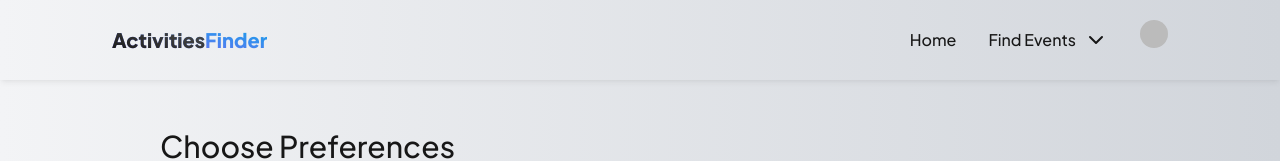
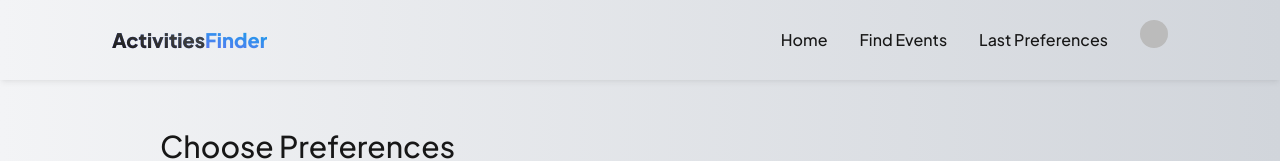
Before and after one commit to jackbisceglia/activitiesfinder-320, a Next.js app in the folder frontend/: page /preferences in a window 1280 px wide. Shown: the top 161 px of the page. Built offline with nearby package versions, Linux system fonts and the light colour scheme; no server answers; sample sign-in values are in the browser's storage; some icons are missing.

Commit message:
navbar changes

```diff
--- a/frontend/src/components/Navbar.tsx
+++ b/frontend/src/components/Navbar.tsx
@@ -104,9 +104,9 @@ const Navbar = () => {
 
   const pages: Record<string, PageLink> = {
     home: { title: "Home", href: "/" },
-    search: { title: "New Preferences", href: "/preferences" },
+    search: { title: "Find Events", href: "/preferences" },
     results: {
-      title: "Default Preferences",
+      title: "Last Preferences",
       href: `/results${searchParamString && `?${searchParamString}`}`,
     },
   };
@@ -136,25 +136,17 @@ const Navbar = () => {
           <NavLink href={pages.home.href}>
             <li className="py-2">{pages.home.title}</li>
           </NavLink>
-          {/* Dropdown */}
-          <li className="relative">
+          {/* Buttons replacing Dropdown */}
+          <NavLink href={pages.search.href}>
             <button className="flex items-center gap-2 py-2 transition-colors duration-150 text-neutral-900 hover:text-sky-600 peer">
-              Find Events
-              <ChevronDown />
+              {pages.search.title}
             </button>
-            <ul className="hover:flex absolute hidden px-6 pr-12 gap-4 py-5 text-left flex-col rounded-2xl rounded-tr-none shadow-lg w-[16rem] bg-gray-50 top-10 right-3 peer-hover:flex peer-hover:open open:flex">
-              <NavLink href={pages.search.href}>
-                <li className="transition-all duration-150 hover:pl-2">
-                  {pages.search.title}
-                </li>
-              </NavLink>
-              <NavLink href={pages.results.href}>
-                <li className="transition-all duration-150 hover:pl-2">
-                  {pages.results.title}
-                </li>
-              </NavLink>
-            </ul>
-          </li>
+          </NavLink>
+          <NavLink href={pages.results.href}>
+            <button className="flex items-center gap-2 py-2 transition-colors duration-150 text-neutral-900 hover:text-sky-600 peer">
+              {pages.results.title}
+            </button>
+          </NavLink>
           <UserButton
             appearance={{
               elements: {
```
